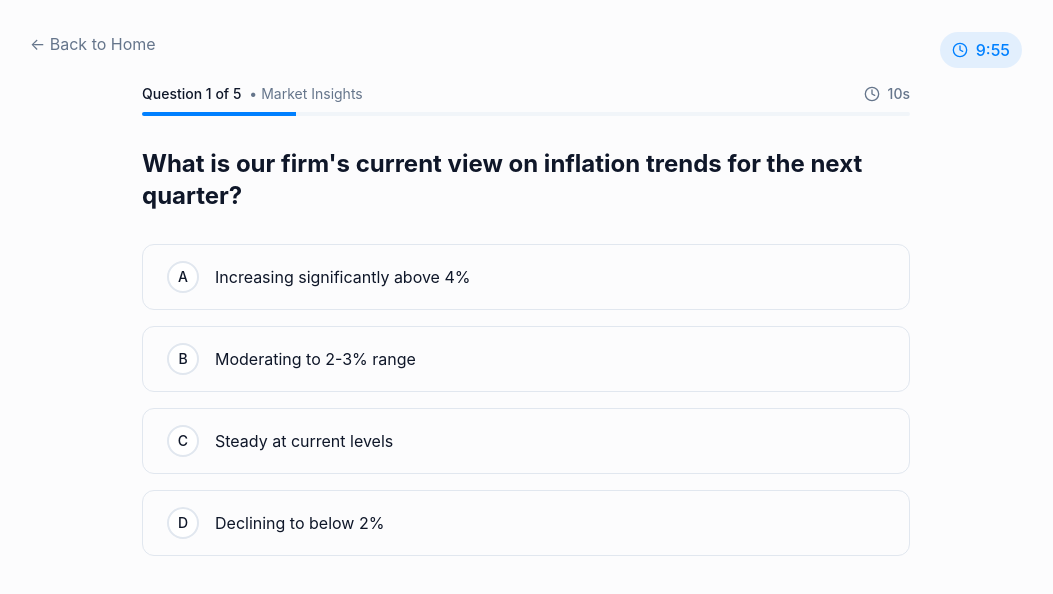
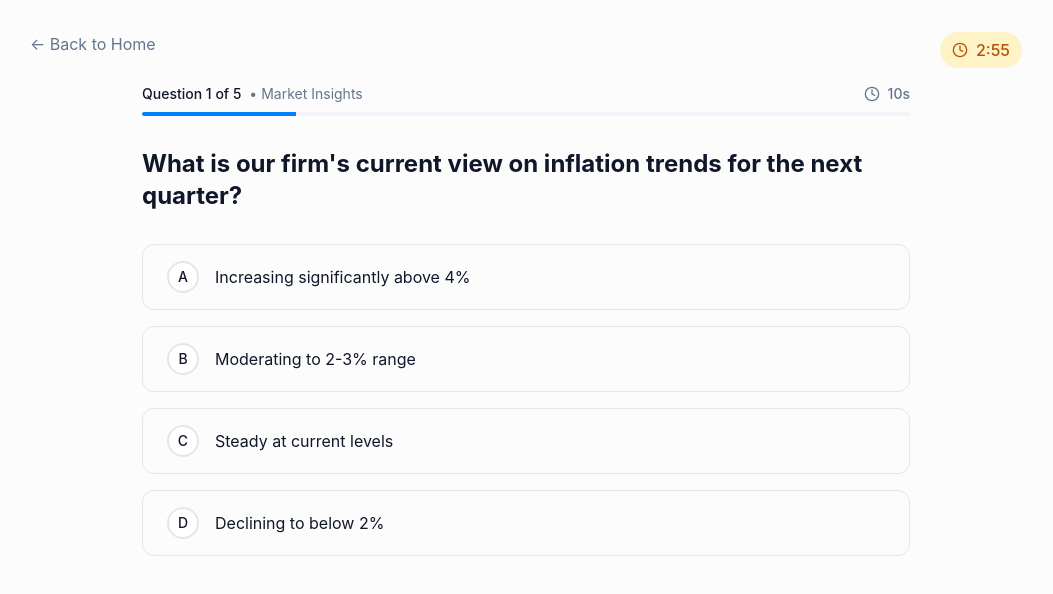
Before and after one commit to mmkhalifaa/trivia-fun-finance-advisors, a React (Vite) app: page /quiz in a window 1280 px wide. Shown: the top 594 px of the page, without its empty margins (114-1167 px from the left). Built offline with nearby package versions, Linux system fonts and the light colour scheme.

Commit message:
Fix: Set quiz time limit to 3 minutes
Set the default quiz time limit to 3 minutes (180 seconds) in the QuizPage component.

```diff
--- a/src/pages/QuizPage.tsx
+++ b/src/pages/QuizPage.tsx
@@ -1,4 +1,3 @@
-
 import { useState, useEffect } from 'react';
 import { useNavigate, useSearchParams } from 'react-router-dom';
 import { AnimatePresence, motion } from 'framer-motion';
@@ -33,7 +32,7 @@ interface QuizSession {
 
 // Store active quiz sessions in localStorage with a prefix for easy identification
 const QUIZ_SESSION_PREFIX = 'quiz_session_';
-const DEFAULT_QUIZ_TIME_LIMIT = 10 * 60; // 10 minutes in seconds
+const DEFAULT_QUIZ_TIME_LIMIT = 3 * 60; // 3 minutes in seconds
 
 const QuizPage = () => {
   const navigate = useNavigate();
```
